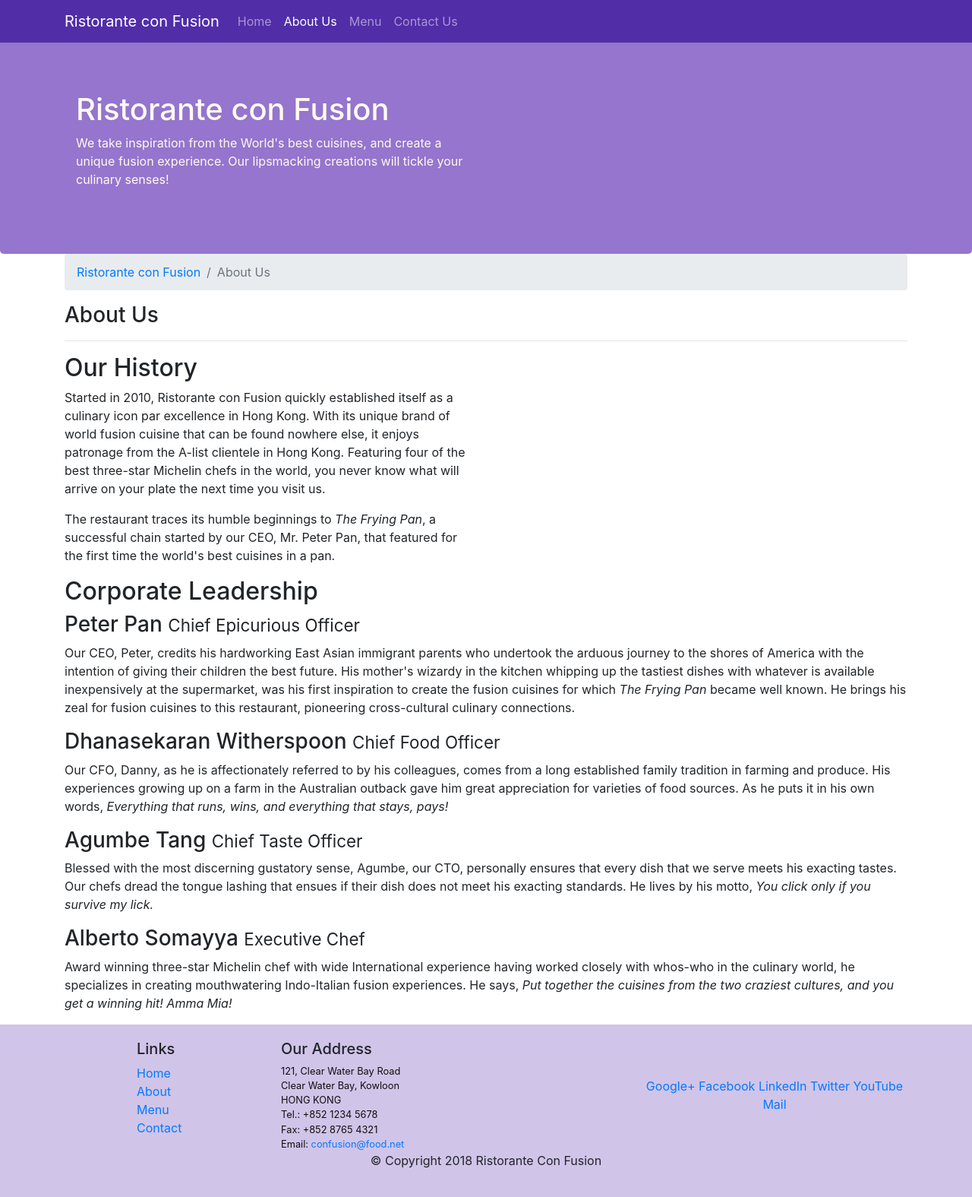
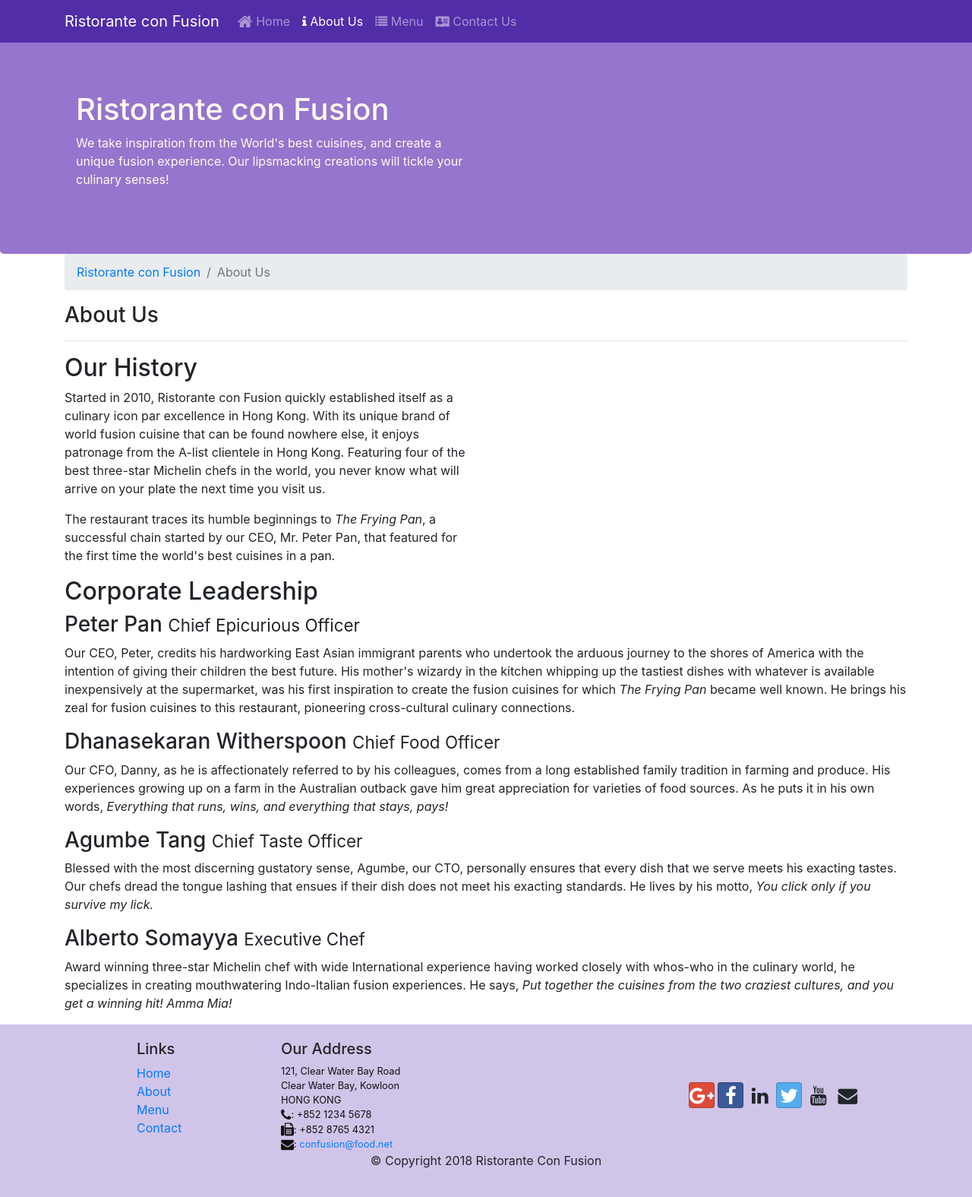
Before and after one commit to AnamIslam/conFusionBootstrap, a website: page aboutus.html in a window 1280 px wide. Shown: the whole page at 76% size. Drawn offline with nearby package versions, Linux system fonts and the light colour scheme.

Commit message:
Icon Fonts

```diff
--- a/aboutus.html
+++ b/aboutus.html
@@ -11,6 +11,8 @@
 
         <!-- Bootstrap CSS -->
         <link rel="stylesheet" href="node_modules/bootstrap/dist/css/bootstrap.min.css">
+        <link rel="stylesheet" href="node_modules/font-awesome/css/font-awesome.min.css">
+        <link rel="stylesheet" href="node_modules/bootstrap-social/bootstrap-social.css">
         <link rel="stylesheet" href="css/style.css">
 </head>
 
@@ -24,10 +26,14 @@
             <a class="navbar-brand" href="#">Ristorante con Fusion</a>
             <div class="collapse navbar-collapse" id="Navbar">
                 <ul class="navbar-nav mr-auto">
-                    <li class="nav-item"><a class="nav-link" href="/index.html">Home</a></li>
-                    <li class="nav-item active"><a class="nav-link" href="#">About Us</a></li>
-                    <li class="nav-item"><a class="nav-link" href="#">Menu</a></li>
-                    <li class="nav-item"><a class="nav-link" href="#">Contact Us</a></li>
+                    <li class="nav-item"><a class="nav-link" href="/index.html"><span class="fa fa-home fa-lg">
+                    </span> Home</a></li>
+                    <li class="nav-item active"><a class="nav-link" href="#"><span class="fa fa-info faa-lg">
+                    </span> About Us</a></li>
+                    <li class="nav-item"><a class="nav-link" href="#"><span class="fa fa-list faa-lg">
+                    </span> Menu</a></li>
+                    <li class="nav-item"><a class="nav-link" href="#"><span class="fa fa-address-card faa-lg">
+                    </span> Contact Us</a></li>
                 </ul>
 
             </div>
@@ -104,19 +110,19 @@
 		              121, Clear Water Bay Road<br>
 		              Clear Water Bay, Kowloon<br>
 		              HONG KONG<br>
-		              Tel.: +852 1234 5678<br>
-		              Fax: +852 8765 4321<br>
-		              Email: <a href="mailto:confusion@food.net">confusion@food.net</a>
+		              <i class="fa fa-phone fa-lg"></i>: +852 1234 5678<br>
+		              <i class="fa fa-fax fa-lg"></i>: +852 8765 4321<br>
+		              <i class="fa fa-envelope fa-lg"></i>: <a href="mailto:confusion@food.net">confusion@food.net</a>
 		           </address>
                 </div>
                 <div class="col-12 col-sm-4 align-self-center">
                     <div class="text-center">
-                        <a href="http://google.com/+">Google+</a>
-                        <a href="http://www.facebook.com/profile.php?id=">Facebook</a>
-                        <a href="http://www.linkedin.com/in/">LinkedIn</a>
-                        <a href="http://twitter.com/">Twitter</a>
-                        <a href="http://youtube.com/">YouTube</a>
-                        <a href="mailto:">Mail</a>
+                        <a class="btn btn-social-icon btn-google" href="http://google.com/+"><i class="fa fa-google-plus fa-lg"></i></a>
+                        <a class="btn btn-social-icon btn-facebook" href="http://www.facebook.com/profile.php?id="><i class="fa fa-facebook fa-lg"></i></a>
+                        <a class="btn btn-social-icon btn-linkdin" href="http://www.linkedin.com/in/"><i class="fa fa-linkedin fa-lg"></i></a>
+                        <a class="btn btn-social-icon btn-twitter" href="http://twitter.com/"><i class="fa fa-twitter fa-lg"></i></a>
+                        <a class="btn btn-social-icon btn-youtube" href="http://youtube.com/"><i class="fa fa-youtube fa-lg"></i></a>
+                        <a class="btn btn-social-icon" href="mailto:"><i class="fa fa-envelope fa-lg"></i></a>
                     </div>
                 </div>
            </div>
--- a/package.json
+++ b/package.json
@@ -15,6 +15,8 @@
   },
   "dependencies": {
     "bootstrap": "^4.5.2",
+    "bootstrap-social": "^5.1.1",
+    "font-awesome": "^4.7.0",
     "jquery": "^3.5.1",
     "popper.js": "^1.12.9"
   }
```
Also changed, not shown: index.html (+19 -13 lines), 1 other file.
